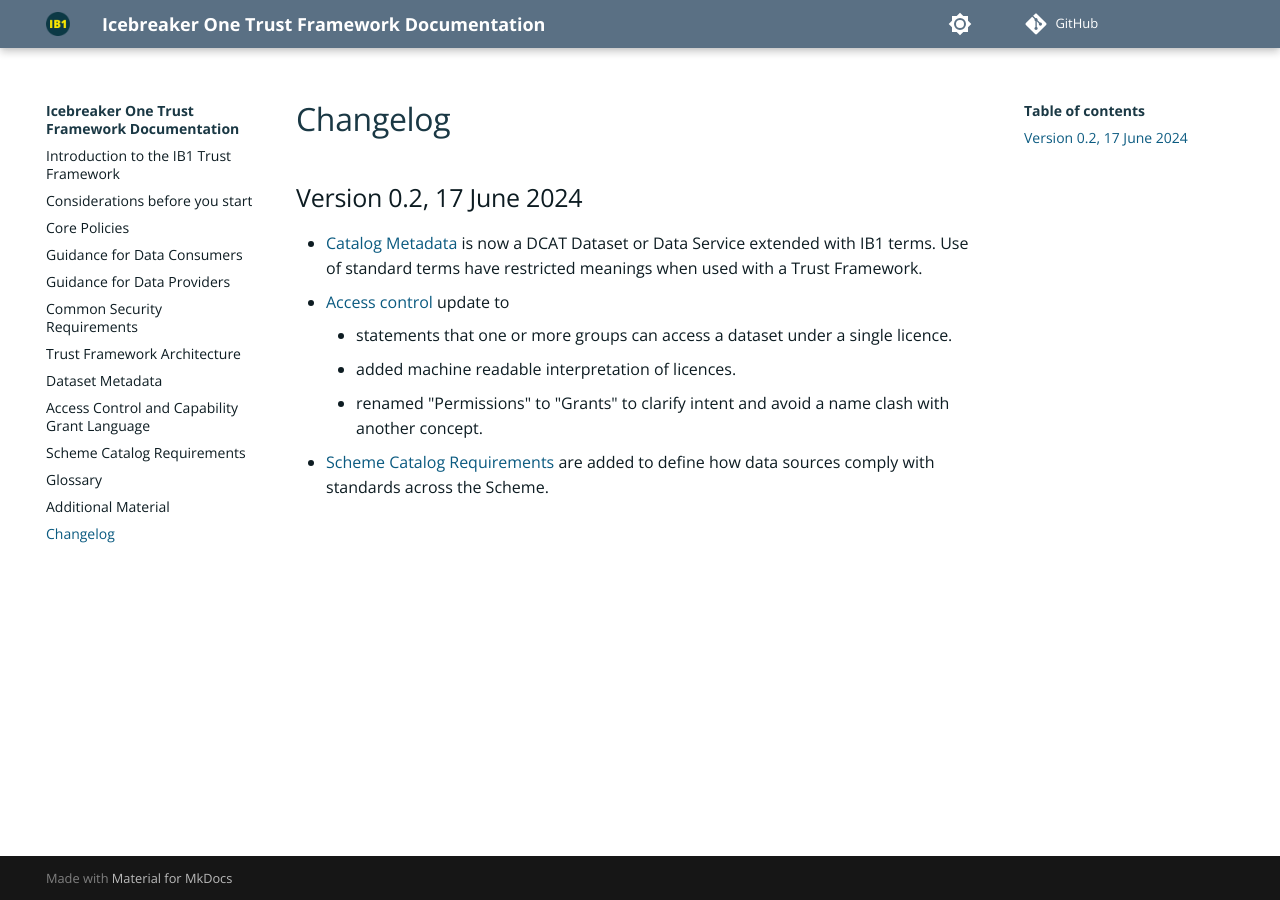
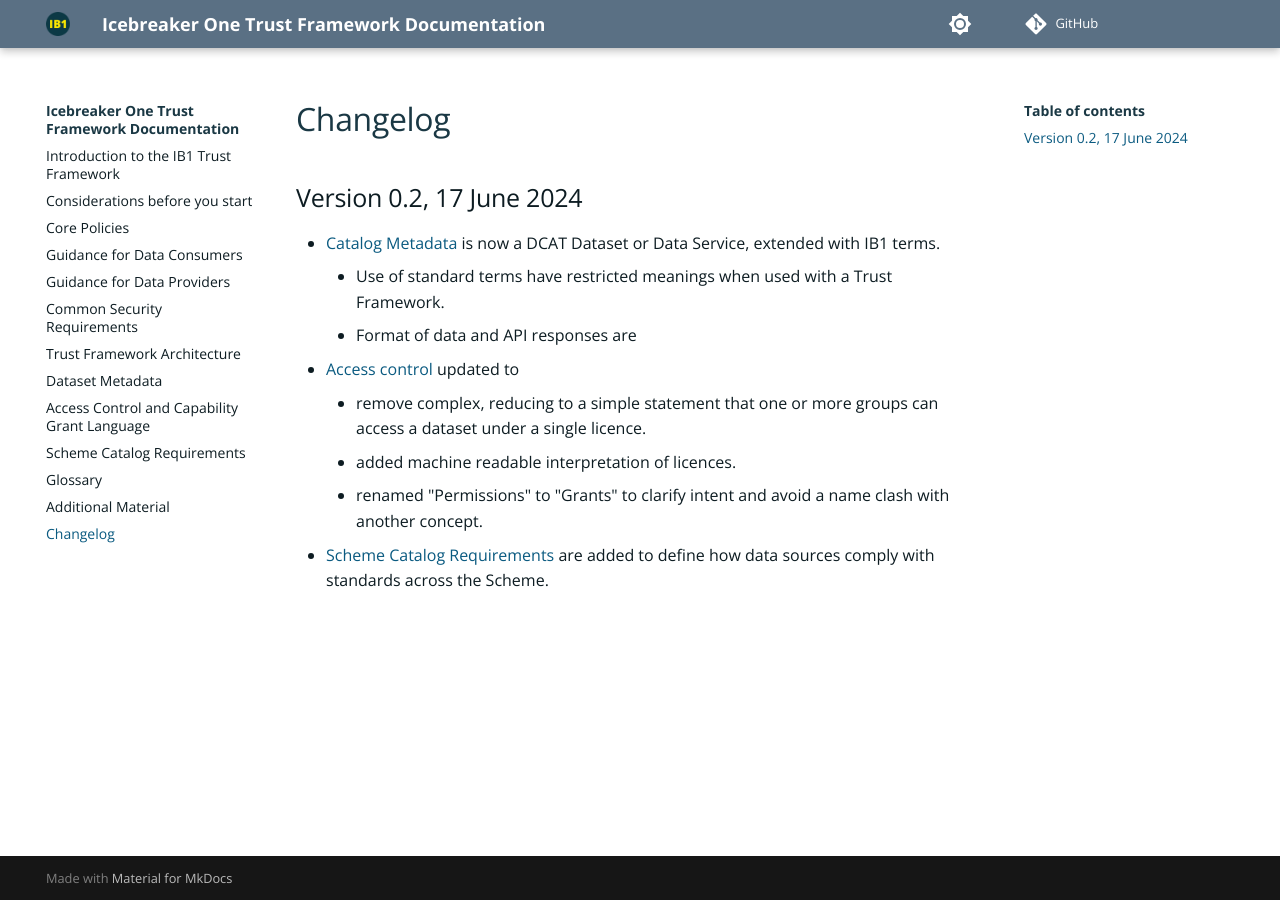
Before and after one commit to icebreakerone/ib1-technical-docs, an MkDocs documentation site: the page built from docs/changelog.md, in a window 1280 px wide. Built offline with MkDocs 1.6.1 and Material for MkDocs 9.7.7, drawn with Linux system fonts in a browser that asks for light colours; plug-ins that fetch from the network failed and are left out; comment, search, counter and statistics services are not loaded; the version menu is left out.

Commit message:
docs/changelog.md updated from https://stackedit.net/

```diff
--- a/docs/changelog.md
+++ b/docs/changelog.md
@@ -3,12 +3,14 @@
 
 ## Version 0.2, 17 June 2024
 
-* [Catalog Metadata](metadata.md) is now a DCAT Dataset or Data Service extended with IB1 terms. Use of standard terms have restricted meanings when used with a Trust Framework.
-* [Access control](access_control_specification.md) update to
-	* statements that one or more groups can access a dataset under a single licence.
+* [Catalog Metadata](metadata.md) is now a DCAT Dataset or Data Service, extended with IB1 terms.
+	* Use of standard terms have restricted meanings when used with a Trust Framework.
+	* Format of data and API responses are
+* [Access control](access_control_specification.md) updated to
+	* remove complex, reducing to a simple statement that one or more groups can access a dataset under a single licence.
 	* added machine readable interpretation of licences.
 	* renamed "Permissions" to "Grants" to clarify intent and avoid a name clash with another concept.
 * [Scheme Catalog Requirements](scheme_catalog_requirements.md) are added to define how data sources comply with standards across the Scheme.
 <!--stackedit_data:
-eyJoaXN0b3J5IjpbNDM4Nzk4NDUxXX0=
+eyJoaXN0b3J5IjpbLTcwMjk3MDU4OF19
 -->
```
